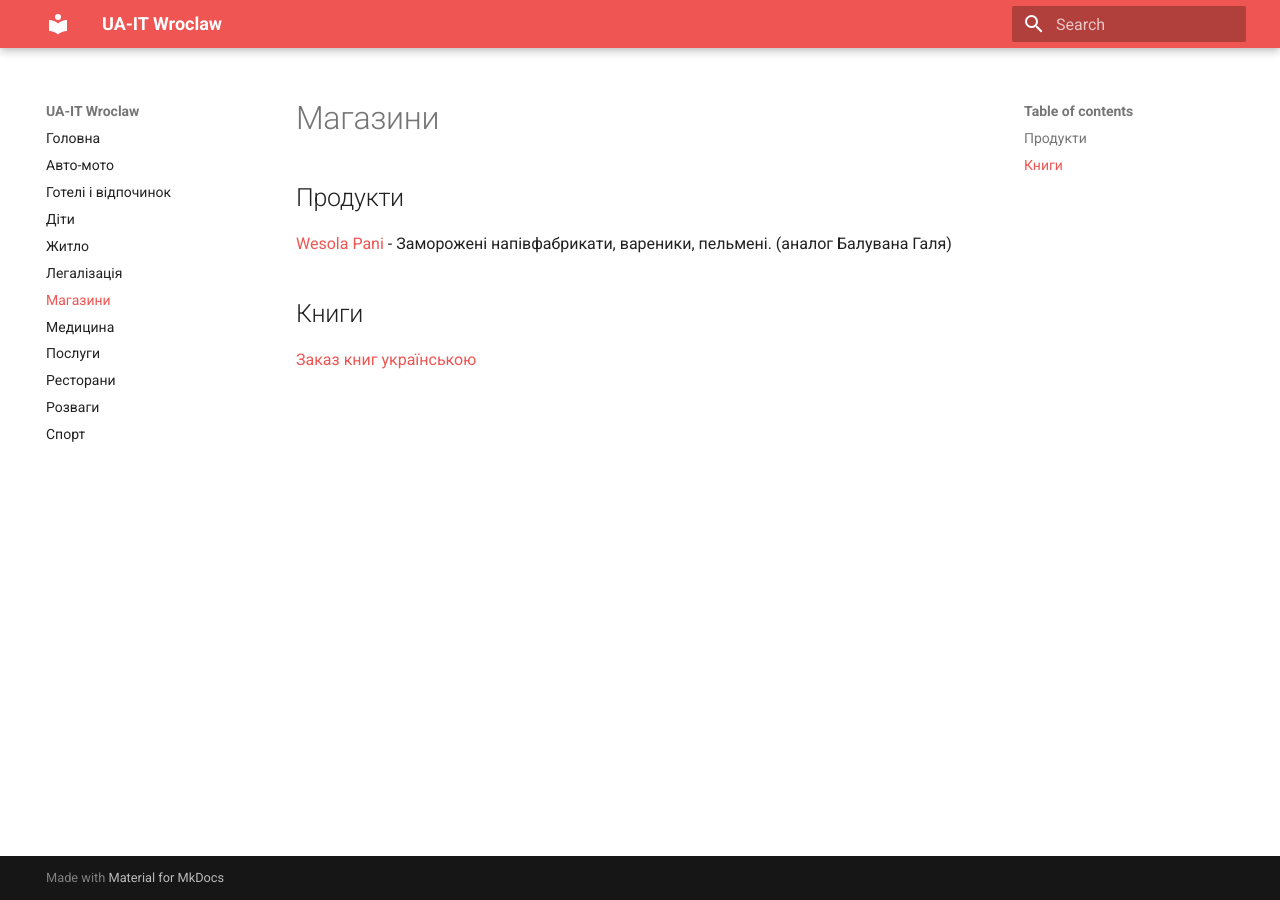
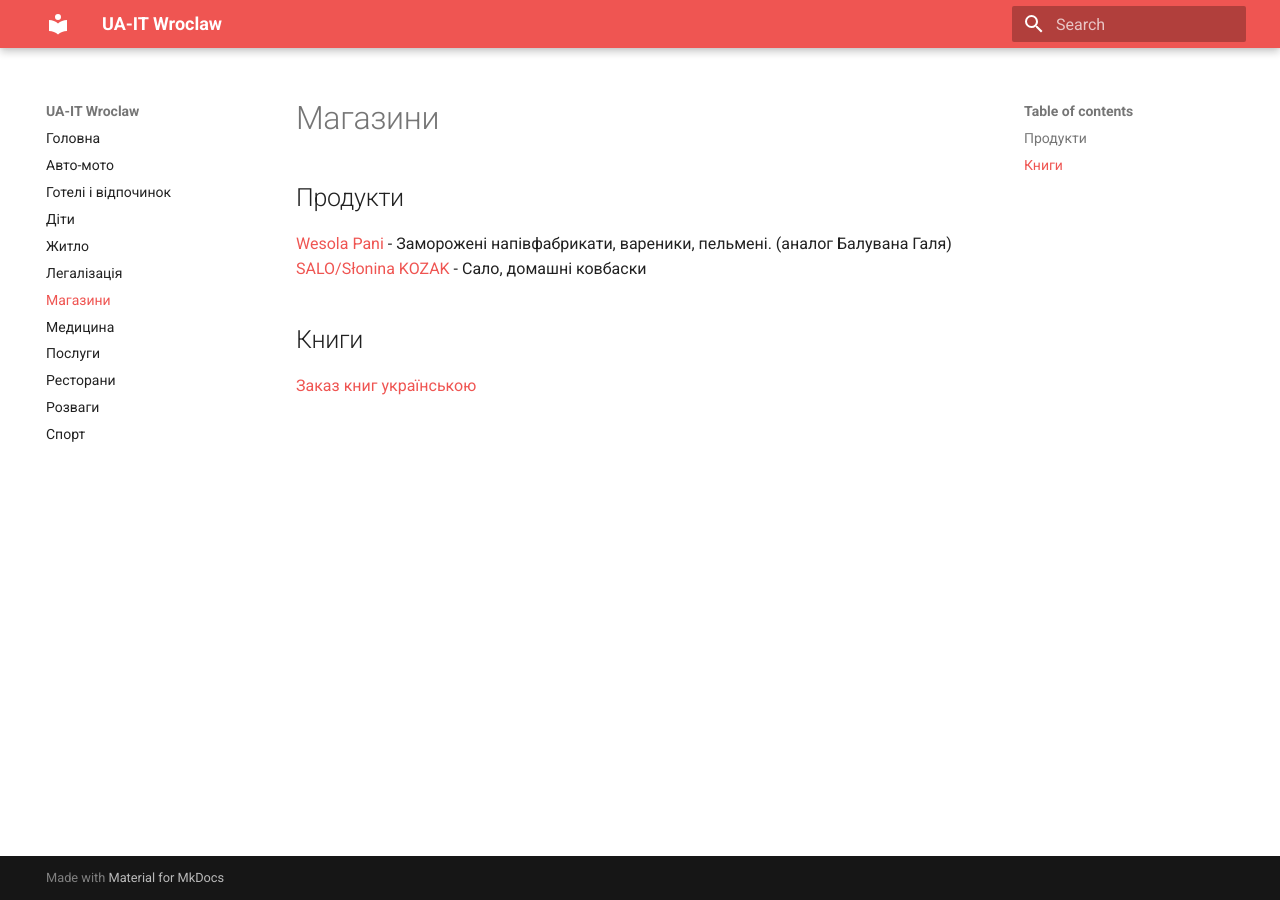
Before and after one commit to WladMl/ua-it-wro, an MkDocs documentation site: the page built from docs/shops.md, in a window 1280 px wide. Built offline with MkDocs 1.6.1 and Material for MkDocs 9.7.7, drawn with Linux system fonts in a browser that asks for light colours.

Commit message:
fix content

```diff
--- a/docs/shops.md
+++ b/docs/shops.md
@@ -3,7 +3,7 @@
 
 ## Продукти
 [Wesola Pani][1] - Заморожені напівфабрикати, вареники, пельмені. (аналог Балувана Галя)
-
+[SALO/Słonina KOZAK][3] - Сало, домашні ковбаски
 
 ## Книги
 [Заказ книг українською][2]
```
Also changed, not shown: other parts of docs/shops.md (+1 -0 lines).
